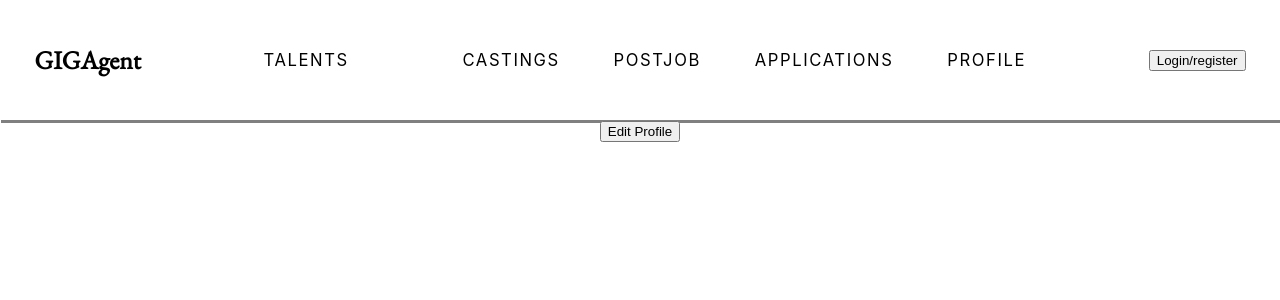
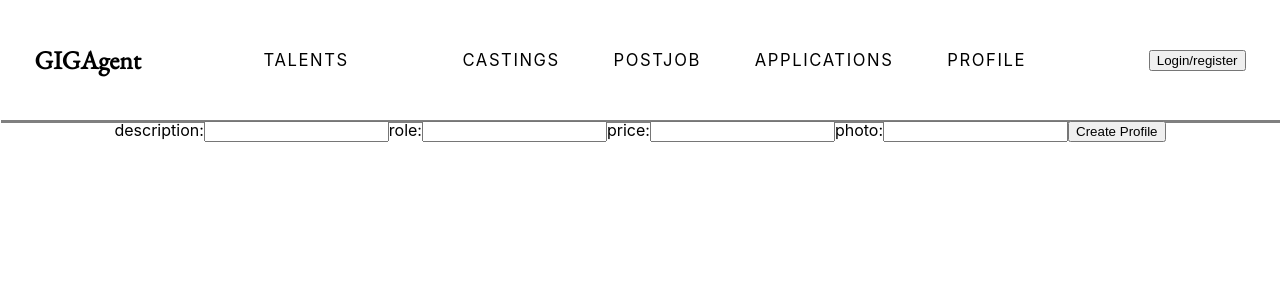
Before and after one commit to FelicityZhang/gig_agent, a React (Create React App) app in the folder client/: page /my_profile in a window 1280 px wide. Shown: the top 300 px of the page. Built offline with nearby package versions, Linux system fonts and the light colour scheme; no server answers.

Commit message:
updating for heroku

```diff
--- a/client/src/App.css
+++ b/client/src/App.css
@@ -5,6 +5,10 @@
   /* align-content: center; */
   flex-direction: column;
   background-color:white;
+}
+
+.colorBrown{
+  color:brown;
 }
 
 .logoTitle{
--- a/client/src/components/ProfilePage.jsx
+++ b/client/src/components/ProfilePage.jsx
@@ -4,19 +4,72 @@ export default class ProfilePage extends Component {
     constructor ( props ) {
         super( props )
         this.state = {
-            isEdit: false
+            isEdit: false,
+            isExist: null
         }
     }
     render() {
         return (
             <div>
+                { this.props.currentUser && this.props.currentUser.username
+                    ?
+                    <div className='profileContainer'>
+                        <div><img src={ this.props.currentUser.photo } /></div>
+                        <div className='profileInfo'>
+                            <div>{ this.props.currentUser.username }</div>
+                            <div>{ this.props.currentUser.price }</div>
+                            <div>{ this.props.currentUser.role }</div>
+                            <div>{ this.props.currentUser.description }</div>
+                        </div>
+                    </div>
+
+                    :
+
+                    <div>
+                        { this.props.currentUser }
+                        <form onSubmit={ ( e ) => {
+                            e.preventDefault();
+                            this.props.updateProfile( this.props.currentUser );
+                            this.setState( { isEdit: false } )
+                        } }>
+
+                            description:
+                                    <input
+                                name="description"
+                                type="text"
+                                value={ this.props.profileForm.description }
+                                onChange={ this.props.handleChange } />
+                            role:
+                                    <input
+                                name="role"
+                                type="text"
+                                value={ this.props.profileForm.role }
+                                onChange={ this.props.handleChange } />
+                            price:
+                                    <input
+                                name="price"
+                                type="text"
+                                value={ this.props.profileForm.price }
+                                onChange={ this.props.handleChange } />
+                            photo:
+                                    <input
+                                name="photo"
+                                type="text"
+                                value={ this.props.profileForm.photo }
+                                onChange={ this.props.handleChange } />
+                            <button>Create Profile</button>
+                        </form>
+
+                    </div>
+                }
+
 
                 <div>
                     { this.props.currentUser && this.props.currentUser.username }
                     { this.props.currentUser && this.props.currentUser.role }
 
 
-                    { this.state.isEdit
+                    {/* { this.state.isEdit
                         ?
 
                         <form onSubmit={ ( e ) => {
@@ -56,7 +109,7 @@ export default class ProfilePage extends Component {
                         <button onClick={ () => {
                             this.setState( { isEdit: true } )
                         } }>Edit Profile</button>
-                    }
+                    } */}
                 </div>
 
 
```
Also changed, not shown: 1 other file (tests, documents, lock files or other folders).
